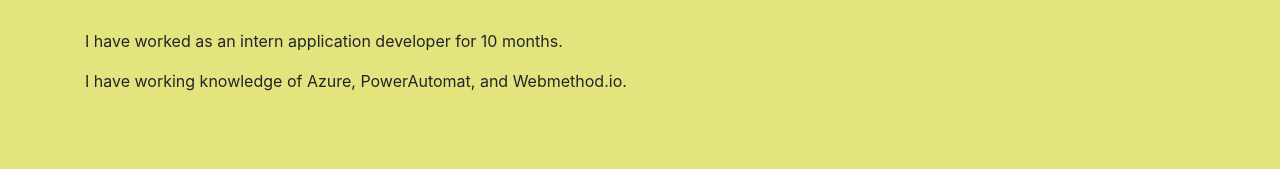
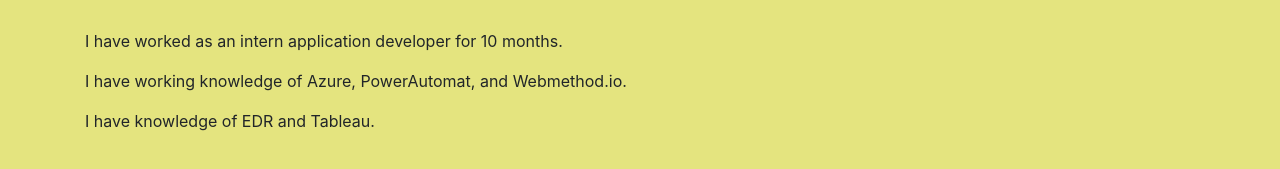
Before and after one commit to Mahshid-Tofigh/My-Portfolio, a plain HTML site: page skills.html in a window 1280 px wide. Shown: the part 545-714 px from the top of the page. Drawn offline with nearby package versions, Linux system fonts and the light colour scheme; files that its build step writes are made by us from their sources; files whose address does not match are found by name.

Commit message:
Update skills.html

```diff
--- a/skills.html
+++ b/skills.html
@@ -63,6 +63,7 @@
       <h4>My working experience</h4><br>
       <p>I have worked as an intern application developer for 10 months.</p>
       <p>I have working knowledge of Azure, PowerAutomat, and Webmethod.io.</p>
+      <p>I have knowledge of EDR and Tableau.</p>
     </div>
 
 
```
